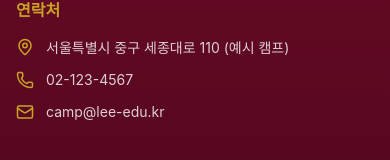
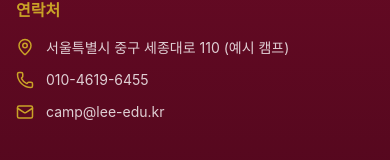
Before and after one commit to incheon6455-crypto/leehj_edu, a React (Vite) app: page /contact in a window 390 px wide. Shown: the part 2080-2240 px from the top of the page. Built offline with nearby package versions, Linux system fonts and the light colour scheme.

Commit message:
phone number

```diff
--- a/src/components/Footer.tsx
+++ b/src/components/Footer.tsx
@@ -45,7 +45,7 @@ export function Footer() {
               </li>
               <li className="flex items-center gap-3">
                 <Phone size={18} className="text-gold shrink-0" />
-                <span>{CONFIG.contact.phone}</span>
+                <span>010-4619-6455</span>
               </li>
               <li className="flex items-center gap-3">
                 <Mail size={18} className="text-gold shrink-0" />
```
